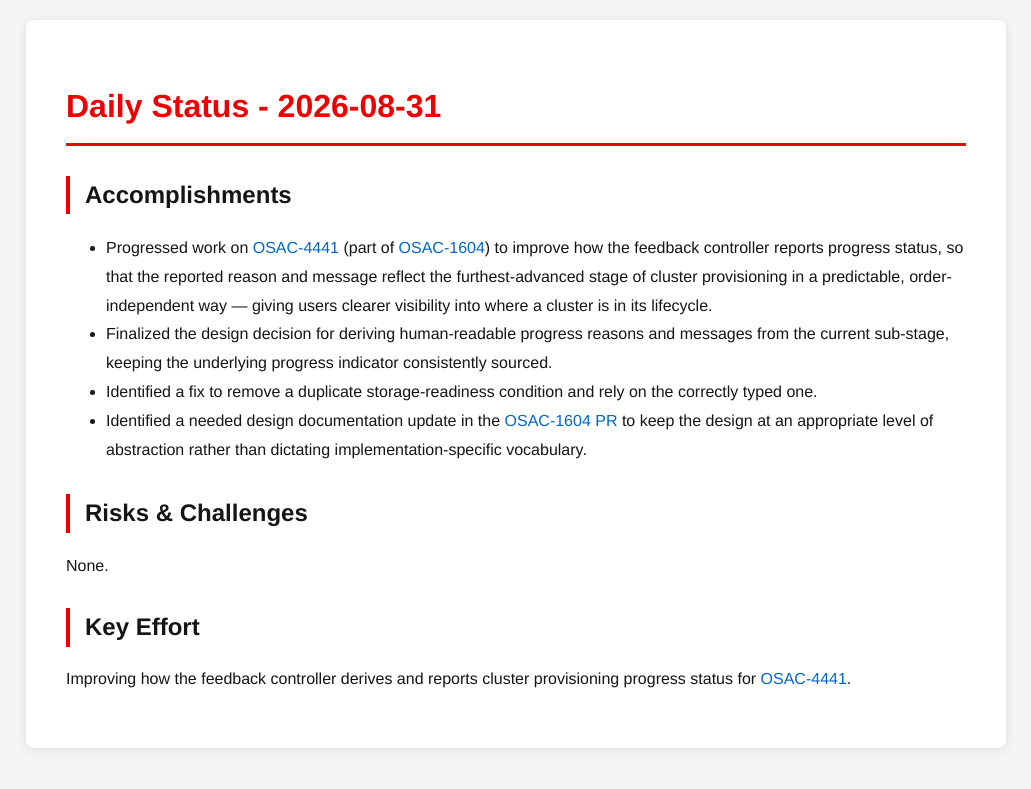
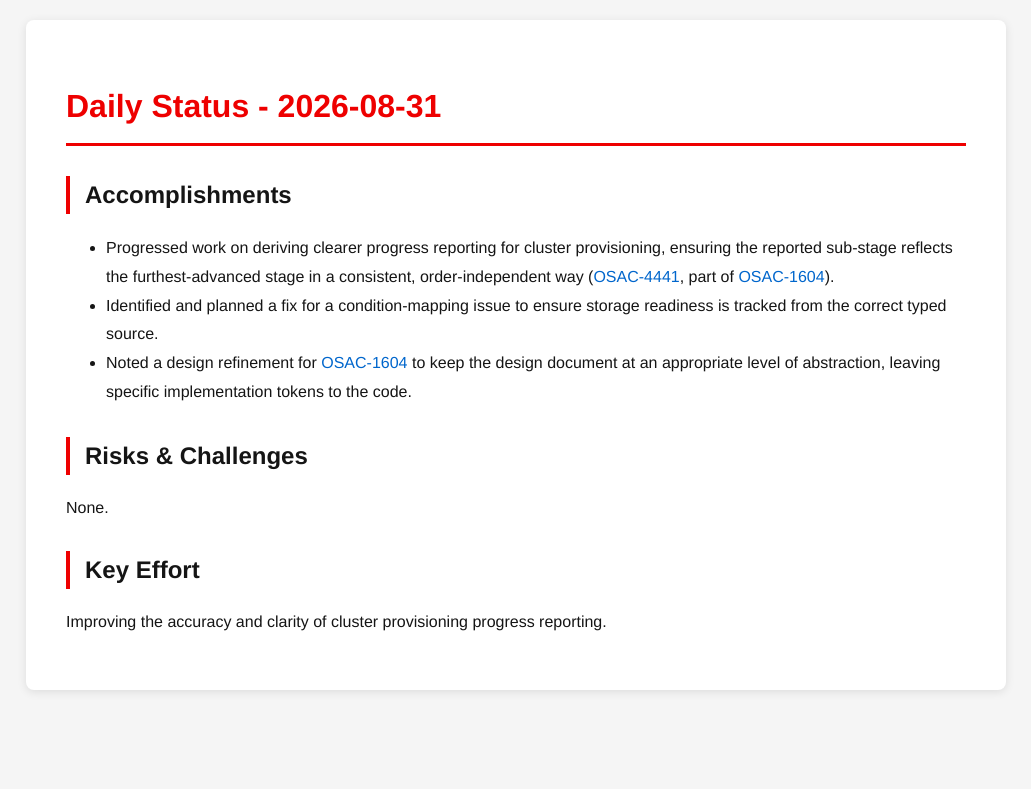
Before and after one commit to tzvatot/daily-status, a Jekyll site: the page built from 2026-08-31.md, in a window 1280 px wide. Shown: the top 789 px of the page, without its empty margins (124-1155 px from the left). Built offline with Jekyll 4.4.1, drawn with Linux system fonts in a browser that asks for light colours.

Commit message:
Daily status update - 2026-08-31

```diff
--- a/2026-08-31.md
+++ b/2026-08-31.md
@@ -7,13 +7,12 @@ date: 2026-08-31
 # Daily Status - 2026-08-31
 
 ## Accomplishments
-- Progressed work on [OSAC-4441](https://redhat.atlassian.net/browse/OSAC-4441) (part of [OSAC-1604](https://redhat.atlassian.net/browse/OSAC-1604)) to improve how the feedback controller reports progress status, so that the reported reason and message reflect the furthest-advanced stage of cluster provisioning in a predictable, order-independent way — giving users clearer visibility into where a cluster is in its lifecycle.
-- Finalized the design decision for deriving human-readable progress reasons and messages from the current sub-stage, keeping the underlying progress indicator consistently sourced.
-- Identified a fix to remove a duplicate storage-readiness condition and rely on the correctly typed one.
-- Identified a needed design documentation update in the [OSAC-1604 PR](https://github.com/osac-project/osac-operator/pull/227) to keep the design at an appropriate level of abstraction rather than dictating implementation-specific vocabulary.
+- Progressed work on deriving clearer progress reporting for cluster provisioning, ensuring the reported sub-stage reflects the furthest-advanced stage in a consistent, order-independent way ([OSAC-4441](https://redhat.atlassian.net/browse/OSAC-4441), part of [OSAC-1604](https://redhat.atlassian.net/browse/OSAC-1604)).
+- Identified and planned a fix for a condition-mapping issue to ensure storage readiness is tracked from the correct typed source.
+- Noted a design refinement for [OSAC-1604](https://redhat.atlassian.net/browse/OSAC-1604) to keep the design document at an appropriate level of abstraction, leaving specific implementation tokens to the code.
 
 ## Risks & Challenges
 None.
 
 ## Key Effort
-Improving how the feedback controller derives and reports cluster provisioning progress status for [OSAC-4441](https://redhat.atlassian.net/browse/OSAC-4441).
+Improving the accuracy and clarity of cluster provisioning progress reporting.
```
